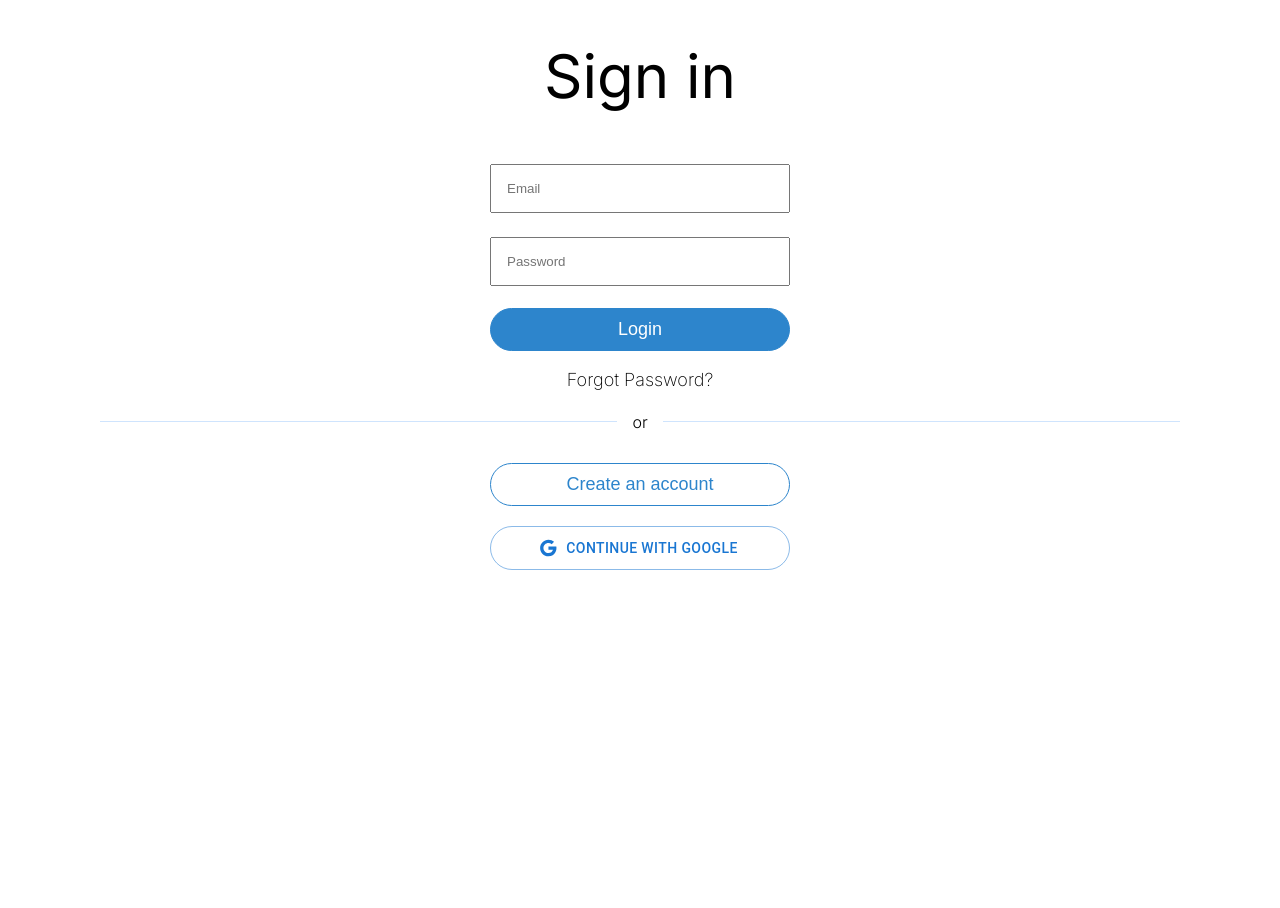
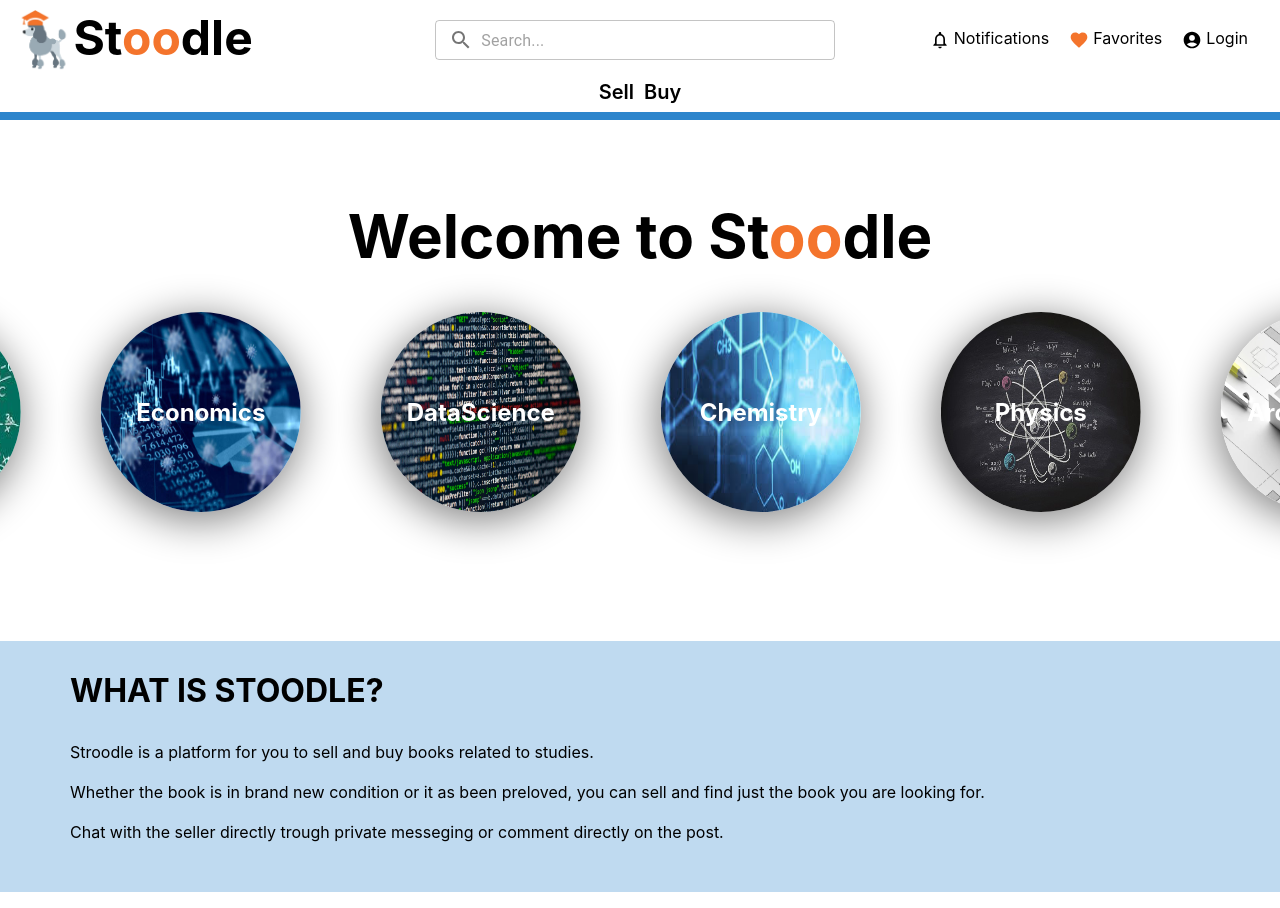
Before and after one commit to TheKritix/02363-React-Repo, a React (Create React App) app: page / in a window 1280 px wide. Before the commit the page ends 800 px from the top, so only its background shows below. Built offline with nearby package versions, Linux system fonts and the light colour scheme.

Commit message:
Login session

```diff
--- a/src/App.js
+++ b/src/App.js
@@ -17,11 +17,7 @@
 
 function App() {
   document.title = "Stoodle";
-  const {token, setToken} = useToken();
 
-if(!token) {
-    return <Login setToken={setToken}/>
-  }
 
   return (
     <BrowserRouter>
--- a/src/Pages/LoginPage.js
+++ b/src/Pages/LoginPage.js
@@ -1,13 +1,17 @@
 import React from 'react';
-import Navbar from '../components/Navbar/Navbar';
-import Topbar from '../components/Topbar/Topbar';
+
 import Login  from "../components/Login/Login";
+import useToken from '../components/Login/useToken';
+import { BrowserRouter, Route, Routes } from 'react-router-dom';
+import ProfilePage from '../Pages/ProfilePage';
 
 function LoginPage() {
-    return (
-        <>
-        <Login></Login>
-        </>
-    )
+
+    const {token, setToken} = useToken();
+    if(!token) {
+        return <Login setToken={setToken}/>
+      }
+
+    return
   }
   export default LoginPage;
--- a/src/components/Login/Login.js
+++ b/src/components/Login/Login.js
@@ -19,6 +19,8 @@
      })
      .then(data => data.json())
  }
+
+
 
 
 export default function Login({ setToken }) {
@@ -99,7 +101,7 @@
 
         ></input>
         <br />
-        <input type="submit" value="Login"></input>
+        <input type="submit" value="Login"  onClick={(event) => (window.location.href = "/profilepage")}></input>
       </form>
       <div>
         <h3 id="forgotPassword">Forgot Password?</h3>
```
